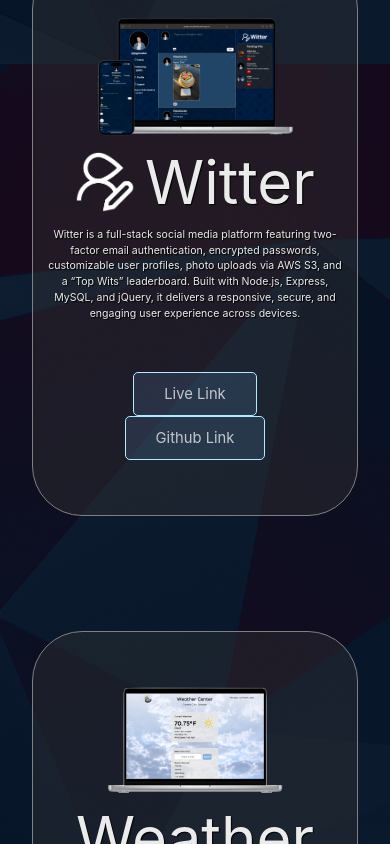
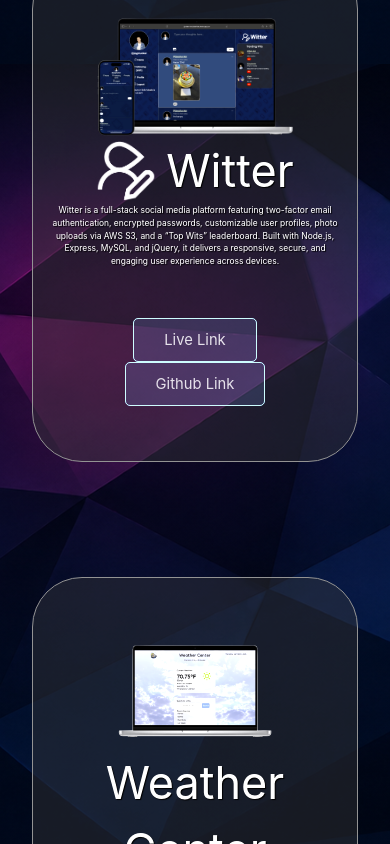
Before and after one commit to JayPTucker/React-Portfolio, a React (Create React App) app: page / in a window 390 px wide. Shown: the part 780-1624 px from the top of the page. Built offline with nearby package versions, Linux system fonts and the light colour scheme.

Commit message:
CSS Changes
- Background changed
- Added mouse tracking event
- Reduced size of projects so they are more easily visible.

```diff
--- a/src/App.js
+++ b/src/App.js
@@ -33,6 +33,19 @@ const App = () => {
   }, []);
 
   // ================================
+  // Mouse tracking effect for background
+  useEffect(() => {
+    const handleMouseMove = (e) => {
+      const x = e.clientX;
+      const y = e.clientY;
+      document.documentElement.style.setProperty('--mouse-x', `${x}px`);
+      document.documentElement.style.setProperty('--mouse-y', `${y}px`);
+    };
+
+    window.addEventListener('mousemove', handleMouseMove);
+    return () => window.removeEventListener('mousemove', handleMouseMove);
+  }, []);
+  // ================================
 
   return (
 
--- a/src/index.css
+++ b/src/index.css
@@ -1,11 +1,41 @@
+html::before {
+  content: '';
+  position: fixed;
+  top: 0;
+  left: 0;
+  width: 100vw;
+  height: 100vh;
+  background: radial-gradient(circle 100px at var(--mouse-x, 50%) var(--mouse-y, 50%), rgba(180, 100, 220, 0.2) 0%, transparent 80%);
+  pointer-events: none;
+  z-index: 9999;
+}
+
 body {
   margin: 0;
   padding: 0;
   color: #ebebeb;
-  background-image: url('./img/background.jpg'); /* Replace with the actual path to your image */
+  background-image: url('./img/background.png'); /* Replace with the actual path to image */
   background-size: cover; /* Scale the image to cover the entire body element */
   background-repeat: no-repeat; /* Prevent the image from repeating */
   background-attachment: fixed;
-  background-blend-mode:difference;
-  background-color: #172941cb;
+  animation: subtleColorShift 8s ease-in-out infinite;
+  position: relative;
 }
+
+@keyframes subtleColorShift {
+  0% {
+    filter: brightness(1) hue-rotate(0deg);
+  }
+  25% {
+    filter: brightness(1.2) hue-rotate(20deg);
+  }
+  50% {
+    filter: brightness(0.85) hue-rotate(-25deg);
+  }
+  75% {
+    filter: brightness(1.15) hue-rotate(15deg);
+  }
+  100% {
+    filter: brightness(1) hue-rotate(0deg);
+  }
+}
--- a/src/styles/Home.css
+++ b/src/styles/Home.css
@@ -11,10 +11,15 @@
   box-sizing: border-box;
 }
 
-html, body {
+html {
   margin: 0;
   padding: 0;
   overflow-x: hidden;
+}
+
+body {
+  margin: 0;
+  padding: 0;
 }
 
 /* ============================ */
@@ -147,23 +152,23 @@ html {
 }
 
 .projectTitle {
-  font-size: 5vmax;
+  font-size: 3.5vmax;
   margin: 0; /* Remove any default margin */
 }
 
 .project-desc {
-  font-size: 1.25vmax;
+  font-size: 1vmax;
   margin-bottom: 50px;
 }
 
   /* IMAGE */
 .witterDesktop {
-  max-width: 40vmax;
+  max-width: 30vmax;
 }
 
 .weatherCenter {
-  max-width: 77vmax;
-  margin: -7vmax;
+  max-width: 60vmax;
+  margin: -4vmax;
 }
 
 /* ============================================ */
@@ -257,7 +262,7 @@ html {
     }
 
     .projectTitle {
-      font-size: 60px;
+      font-size: 45px;
     }
 
     .witter-desc {
@@ -272,7 +277,7 @@ html {
     }
 
     .weatherCenter {
-      max-width: 40vmax;
-      margin: -5vmax;
+      max-width: 35vmax;
+      margin: -3vmax;
     }
 }
```
Also changed, not shown: src/img/background.jpg (deleted), src/img/background.png (added).
